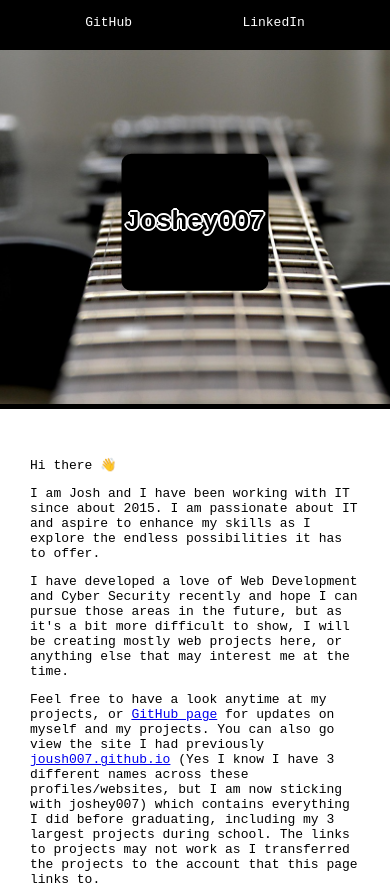
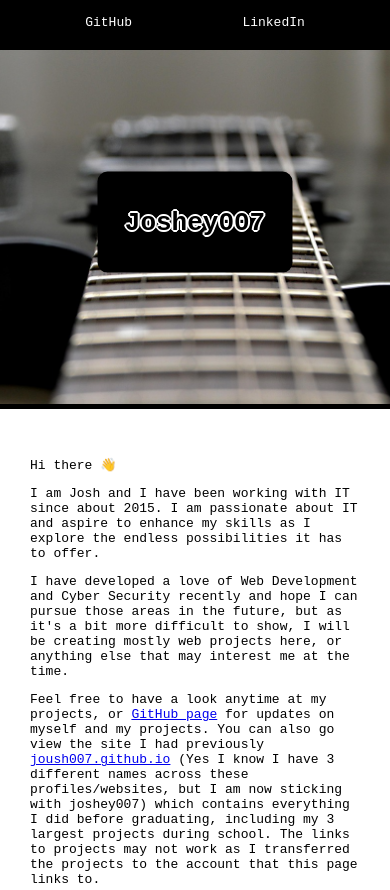
Before and after one commit to SupaSonic007/SupaSonic007.github.io, a plain HTML site: page index.html in a window 390 px wide. Shown: the top 890 px of the page. Drawn offline with Linux system fonts and the light colour scheme.

```diff
--- a/style.css
+++ b/style.css
@@ -10,9 +10,9 @@
   position: absolute;
   top: 50%;
   left: 50%;
-  width: 30%;
-  height: 30%;
-  min-width: fit-content;
+  min-width: 20%;
+  min-height: 20%;
+  width: fit-content;
   background-color: black;
   transform: translate(-50%, -50%);
   padding: 15px;
@@ -150,6 +150,12 @@
       font-size: initial;
     }
 
+    .header {
+      width: -moz-available;          /* WebKit-based browsers will ignore this. */
+      width: -webkit-fill-available;  /* Mozilla-based browsers will ignore this. */
+      width: stretch;
+    }
+
     .card {
       width: 100%;
       width: -moz-available;          /* WebKit-based browsers will ignore this. */
```
